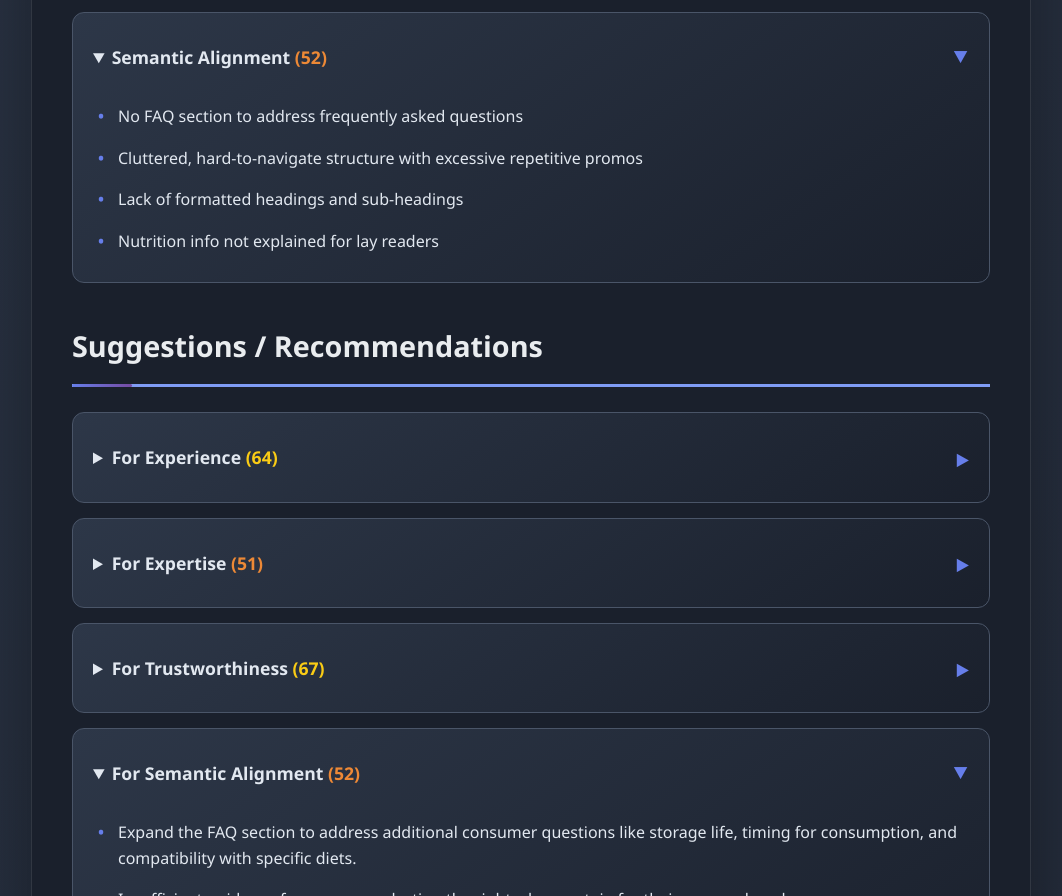
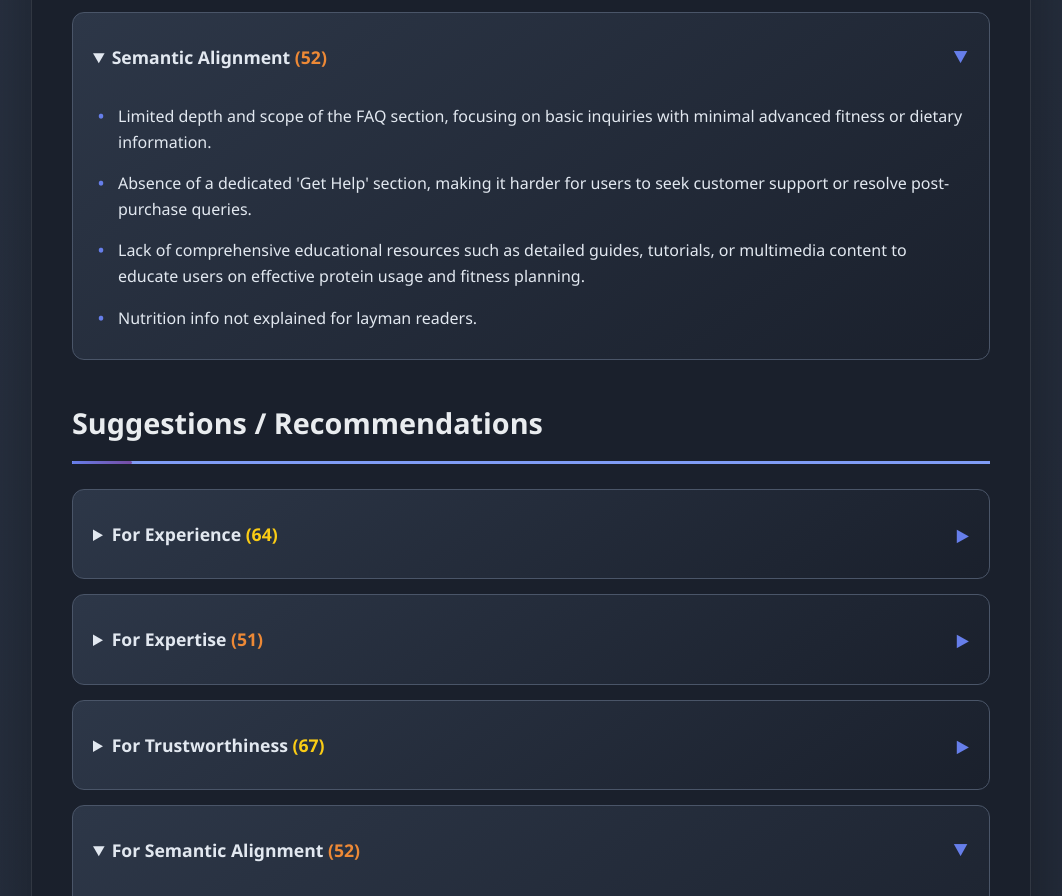
Before and after one commit to vivesing/gw25, a website: page report/bulk.html in a window 1280 px wide. Shown: the part 2386-3282 px from the top of the page, without its empty margins (109-1171 px from the left). Drawn offline with Linux system fonts and the light colour scheme.

Commit message:
update report suggestions

```diff
--- a/report/bulk.html
+++ b/report/bulk.html
@@ -104,10 +104,10 @@
     <details open>
       <summary>Semantic Alignment <span style="color: #ed8936; font-weight: 600;">(52)</span></summary>
       <ul>
-        <li>No FAQ section to address frequently asked questions</li>
-        <li>Cluttered, hard-to-navigate structure with excessive repetitive promos</li>
-        <li>Lack of formatted headings and sub-headings</li>
-        <li>Nutrition info not explained for lay readers</li>
+        <li>Limited depth and scope of the FAQ section, focusing on basic inquiries with minimal advanced fitness or dietary information.</li>
+        <li>Absence of a dedicated 'Get Help' section, making it harder for users to seek customer support or resolve post-purchase queries.</li>
+        <li>Lack of comprehensive educational resources such as detailed guides, tutorials, or multimedia content to educate users on effective protein usage and fitness planning.</li>
+        <li>Nutrition info not explained for layman readers.</li>
       </ul>
     </details>
 
```
